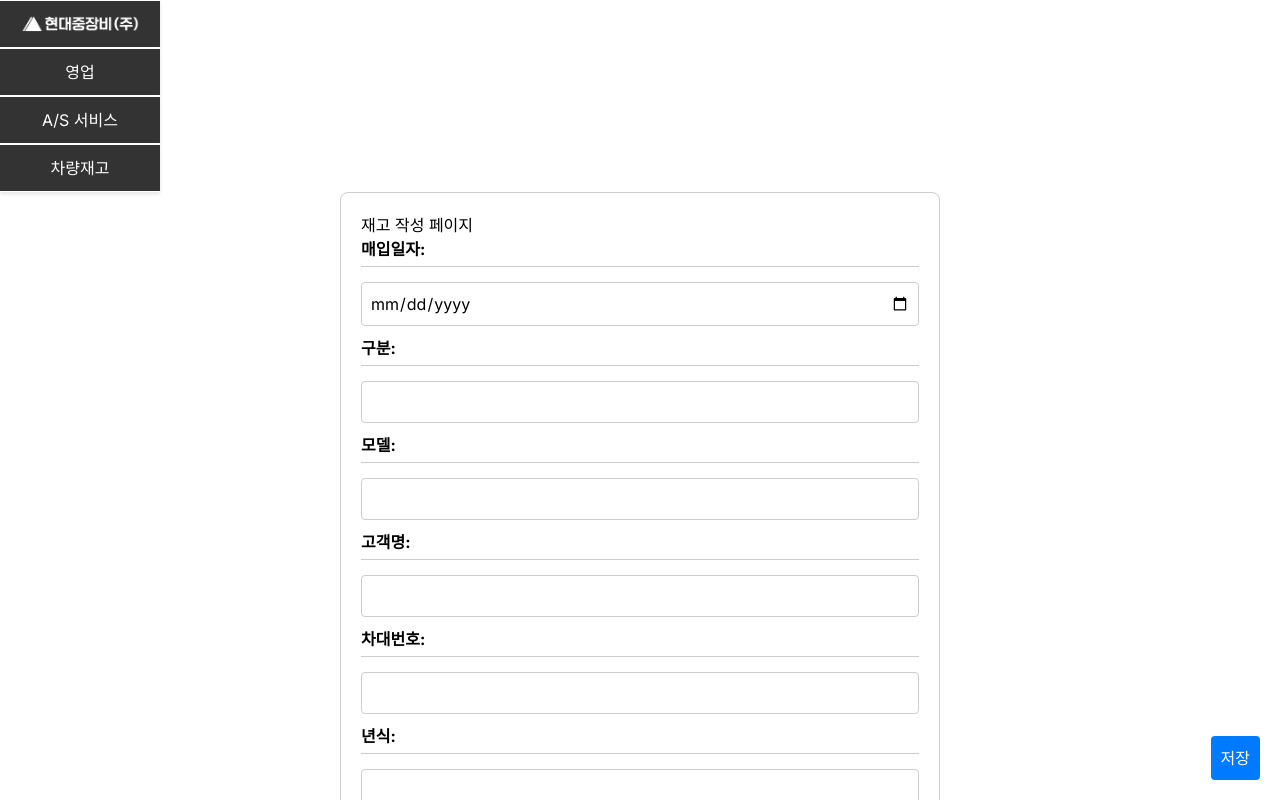
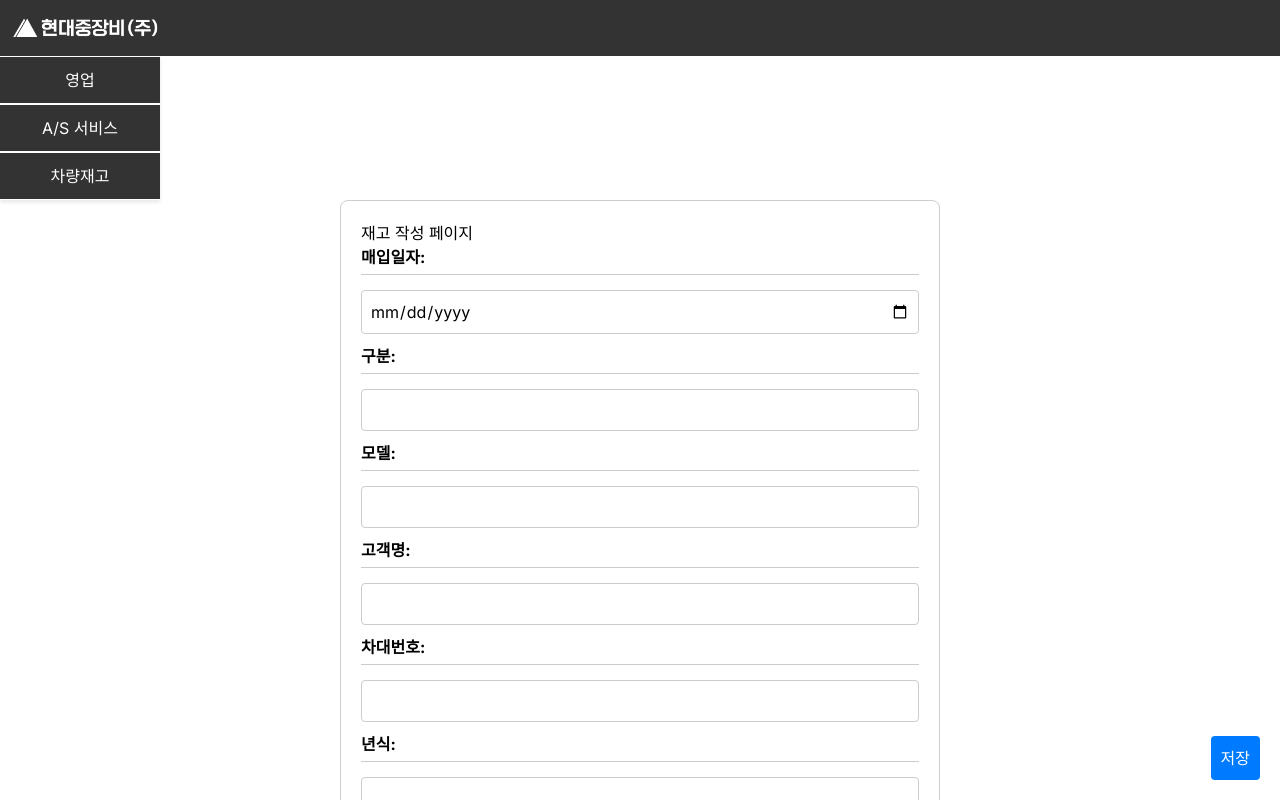
Before and after one commit to Jeongp4939/Jangbe, a Next.js app in the folder jangbe/: page /products/enter_products in a window 1280 px wide. Shown: the top 800 px of the page. Built offline with nearby package versions, Linux system fonts and the light colour scheme.

Commit message:
fix: 헤더 navbar 스크롤되는 현상 수정
+ 경로 오류 수정

```diff
--- a/jangbe/app/NavBar.tsx
+++ b/jangbe/app/NavBar.tsx
@@ -23,8 +23,8 @@ export default function Navbar() {
   };
 
   return (
-    <nav className="flex flex-col">
-      <Header />
+    <nav className={`${styles.navbar} flex flex-col`}>
+      <Header/>
       <div>
         <button
           type="button"
--- a/jangbe/app/header.tsx
+++ b/jangbe/app/header.tsx
@@ -9,11 +9,9 @@ export default function Header() {
   const router = useRouter();
 
   return (
-    <div className="header">
+    <div className={styles.header}>
       <button
-        type="button"
         onClick={() => router.push("/", { scroll: false })}
-        className={styles.button}
       >
         <Image src={"/logo.png"} alt="Logo" width={150} height={30} />
       </button>
--- a/jangbe/app/products/enter_products/page.tsx
+++ b/jangbe/app/products/enter_products/page.tsx
@@ -1,6 +1,6 @@
 // Enter_Products.tsx
 
-import NavBar from '../../NavBar';
+import NavBar from '../../navbar';
 import styles from './styles.module.css' ;
 
 export default function Enter_Products() {
@@ -9,7 +9,6 @@ export default function Enter_Products() {
       <NavBar />
       <div className={styles.container}>
         <h1>재고 작성 페이지</h1>
-
 
         <form className={styles.form}>
           <label htmlFor="purchaseDate">매입일자:</label>
--- a/jangbe/app/products/enter_products/styles.module.css
+++ b/jangbe/app/products/enter_products/styles.module.css
@@ -9,7 +9,8 @@
 }
 
 .form {
-    display: grid;
+    display: flex;
+    flex-direction: column;
     gap: 10px;
 }
 
--- a/jangbe/app/products/eumseong-products/page.tsx
+++ b/jangbe/app/products/eumseong-products/page.tsx
@@ -1,6 +1,6 @@
 'use client'
 
-import NavBar from '../../NavBar';
+import NavBar from '../../navbar';
 import styles from '../styles.module.css';
 import { useRouter } from 'next/navigation';
 
--- a/jangbe/app/products/gwangju-products/page.tsx
+++ b/jangbe/app/products/gwangju-products/page.tsx
@@ -1,6 +1,6 @@
 'use client'
 
-import NavBar from '../../NavBar';
+import NavBar from '../../navbar';
 import styles from '../styles.module.css';
 import { useRouter } from 'next/navigation';
 
--- a/jangbe/app/products/whole-products/page.tsx
+++ b/jangbe/app/products/whole-products/page.tsx
@@ -1,6 +1,6 @@
 'use client'
 
-import NavBar from '../../NavBar';
+import NavBar from '../../navbar';
 import styles from '../styles.module.css';
 import { useRouter } from 'next/navigation';
 
--- a/jangbe/app/styles.module.css
+++ b/jangbe/app/styles.module.css
@@ -22,3 +22,22 @@
 .submenu button {
   background-color: #666;
 }
+
+.navbar {
+  position: sticky;
+  top:0;
+  left:0;
+  z-index: 1000;
+}
+
+.header {
+  width: 100dvw;
+  height: 10%;
+  border: none;
+  background-color: #333333;
+}
+
+.header > button {
+  height: 3.5rem;
+  padding: 10px;
+}
```
